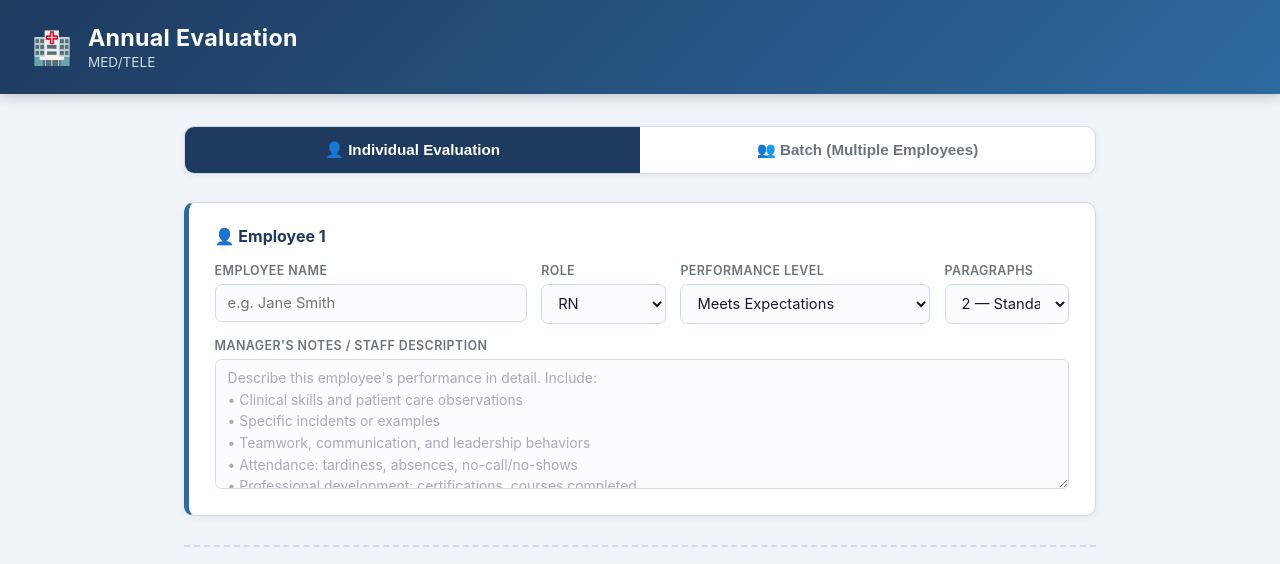
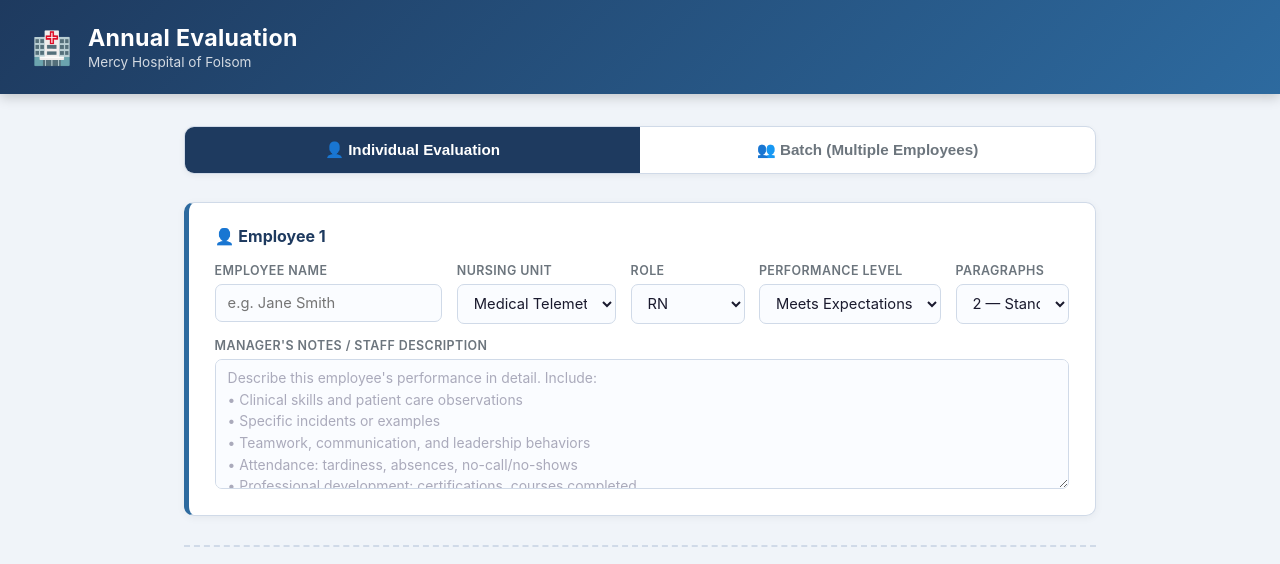
Before and after one commit to smartwillie/nursing-annual-eval, a Flask app: page / in a window 1280 px wide. Shown: the top 564 px of the page. Run offline with Flask 3, Linux system fonts and the light colour scheme.

Commit message:
Add Nursing Unit selector to support multiple units
Adds a per-employee dropdown (Medical Telemetry, Medical Acute, Surgical
Acute, ICU, ED) so evaluations are no longer scoped to Med Tele only.
The system prompt now interpolates the selected unit name, and results
display a unit badge alongside role and performance level.

Co-Authored-By: Claude Sonnet 4.6 <noreply@anthropic.com>

```diff
--- a/Desktop/Code/nursing-eval-web/server.py
+++ b/Desktop/Code/nursing-eval-web/server.py
@@ -5,7 +5,9 @@ from flask import Flask, request, jsonify, render_template
 app = Flask(__name__)
 client = anthropic.Anthropic(api_key=os.environ.get("ANTHROPIC_API_KEY"))
 
-SYSTEM_PROMPT = """You are a professional healthcare HR specialist generating annual performance evaluations for inpatient nursing unit staff at MHF Med Tele, Mercy Hospital of Folsom. Your evaluations are professional, warm, specific, and evidence-based — every sentence reflects the actual rating and manager's notes provided.
+NURSING_UNITS = ["Medical Telemetry", "Medical Acute", "Surgical Acute", "ICU", "ED"]
+
+SYSTEM_PROMPT_TEMPLATE = """You are a professional healthcare HR specialist generating annual performance evaluations for inpatient nursing unit staff at MHF {unit}, Mercy Hospital of Folsom. Your evaluations are professional, warm, specific, and evidence-based — every sentence reflects the actual rating and manager's notes provided.
 
 PERFORMANCE RATING SCALE:
 - Exceeds Expectations: Consistently surpasses role requirements; demonstrates initiative, leadership, and serves as a model for peers.
@@ -71,11 +73,12 @@ STRICT RULES:
 """
 
 
-def generate_eval(name, role, level, notes, num_paragraphs):
+def generate_eval(name, role, level, notes, num_paragraphs, unit):
     prompt = f"""Generate a {num_paragraphs}-paragraph annual performance evaluation using the framework above.
 
 Employee Name: {name}
 Role: {role}
+Nursing Unit: {unit}
 Performance Level: {level}
 Number of Paragraphs: {num_paragraphs}
 
@@ -87,7 +90,7 @@ Output exactly {num_paragraphs} paragraph(s) separated by a blank line. No heade
     message = client.messages.create(
         model="claude-sonnet-4-6",
         max_tokens=1024,
-        system=SYSTEM_PROMPT,
+        system=SYSTEM_PROMPT_TEMPLATE.format(unit=unit),
         messages=[{"role": "user", "content": prompt}]
     )
     return message.content[0].text.strip()
@@ -106,6 +109,7 @@ def generate():
     for emp in employees:
         name = emp.get("name", "").strip()
         role = emp.get("role", "RN")
+        unit = emp.get("unit", "Medical Telemetry")
         level = emp.get("level", "Meets Expectations")
         notes = emp.get("notes", "").strip()
         num_paragraphs = int(emp.get("paragraphs", 2))
@@ -113,8 +117,8 @@ def generate():
             results.append({"error": "Name and notes are required.", "name": name or "Unknown"})
             continue
         try:
-            text = generate_eval(name, role, level, notes, num_paragraphs)
-            results.append({"name": name, "role": role, "level": level,
+            text = generate_eval(name, role, level, notes, num_paragraphs, unit)
+            results.append({"name": name, "role": role, "unit": unit, "level": level,
                             "paragraphs": num_paragraphs, "text": text})
         except Exception as e:
             results.append({"error": str(e), "name": name})
--- a/Desktop/Code/nursing-eval-web/templates/index.html
+++ b/Desktop/Code/nursing-eval-web/templates/index.html
@@ -118,7 +118,7 @@
     /* ── Form grid ── */
     .form-grid {
       display: grid;
-      grid-template-columns: 2.5fr 1fr 2fr 1fr;
+      grid-template-columns: 2fr 1.4fr 1fr 1.6fr 1fr;
       gap: .9rem;
       margin-bottom: .9rem;
     }
@@ -280,7 +280,7 @@
   <div class="logo">🏥</div>
   <div>
     <h1>Annual Evaluation</h1>
-    <p>MED/TELE</p>
+    <p>Mercy Hospital of Folsom</p>
   </div>
 </header>
 
@@ -405,6 +405,16 @@
           <input type="text" id="name-${id}" placeholder="e.g. Jane Smith" />
         </div>
         <div>
+          <label>Nursing Unit</label>
+          <select id="unit-${id}">
+            <option>Medical Telemetry</option>
+            <option>Medical Acute</option>
+            <option>Surgical Acute</option>
+            <option>ICU</option>
+            <option>ED</option>
+          </select>
+        </div>
+        <div>
           <label>Role</label>
           <select id="role-${id}">
             <option>RN</option>
@@ -449,6 +459,7 @@
 
     for (const id of cards) {
       const name  = document.getElementById(`name-${id}`).value.trim();
+      const unit  = document.getElementById(`unit-${id}`).value;
       const role  = document.getElementById(`role-${id}`).value;
       const level = document.getElementById(`level-${id}`).value;
       const paras = document.getElementById(`paras-${id}`).value;
@@ -460,7 +471,7 @@
         hasError = true;
         continue;
       }
-      employees.push({ name, role, level, paragraphs: paras, notes });
+      employees.push({ name, unit, role, level, paragraphs: paras, notes });
     }
 
     if (hasError) { showToast('Please fill in all required fields.', true); return; }
@@ -535,6 +546,7 @@
         card.innerHTML = `
           <div class="result-meta">
             <span class="result-name">${esc(r.name)}</span>
+            <span class="badge badge-role">${esc(r.unit)}</span>
             <span class="badge badge-role">${esc(r.role)}</span>
             <span class="badge ${badgeClass}">${esc(r.level)}</span>
             <span class="badge" style="background:#f0f0f0;color:#555">${r.paragraphs} ¶</span>
@@ -566,21 +578,21 @@
   function copyEval(i) {
     const r = resultsData[i];
     if (!r || r.error) return;
-    const text = `${r.name} — ${r.role} — ${r.level}\n\n${r.text}`;
+    const text = `${r.name} — ${r.unit} — ${r.role} — ${r.level}\n\n${r.text}`;
     navigator.clipboard.writeText(text).then(() => showToast('Copied to clipboard!'));
   }
 
   function downloadEval(i) {
     const r = resultsData[i];
     if (!r || r.error) return;
-    const text = `${r.name} — ${r.role} — ${r.level}\n${'='.repeat(60)}\n\n${r.text}`;
+    const text = `${r.name} — ${r.unit} — ${r.role} — ${r.level}\n${'='.repeat(60)}\n\n${r.text}`;
     triggerDownload(text, `eval_${r.name.replace(/\s+/g, '_')}.txt`);
   }
 
   function downloadAll() {
     const parts = resultsData
       .filter(r => !r.error)
-      .map(r => `${r.name} — ${r.role} — ${r.level}\n${'='.repeat(60)}\n\n${r.text}`)
+      .map(r => `${r.name} — ${r.unit} — ${r.role} — ${r.level}\n${'='.repeat(60)}\n\n${r.text}`)
       .join('\n\n' + '─'.repeat(60) + '\n\n');
     triggerDownload(parts, 'all_evaluations.txt');
   }
```
Also changed, not shown: Desktop/Code/nursing-eval-standalone.html (+25 -10 lines).
